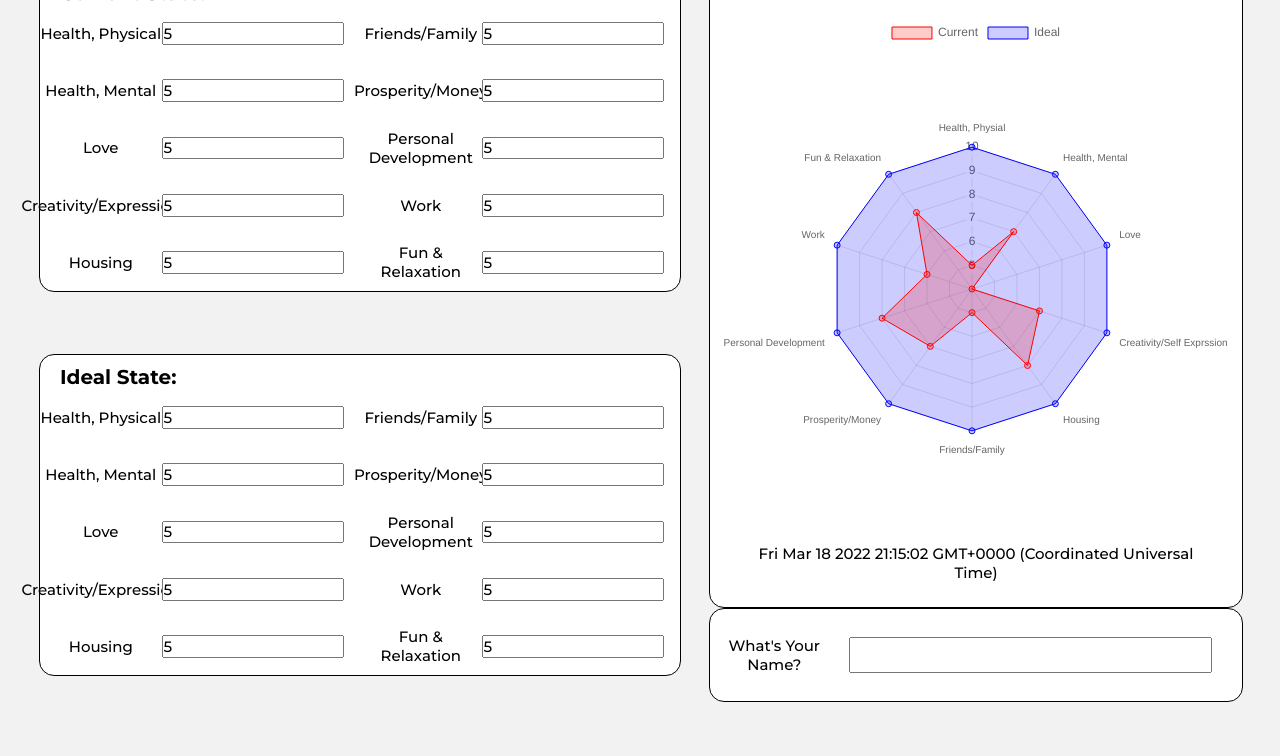
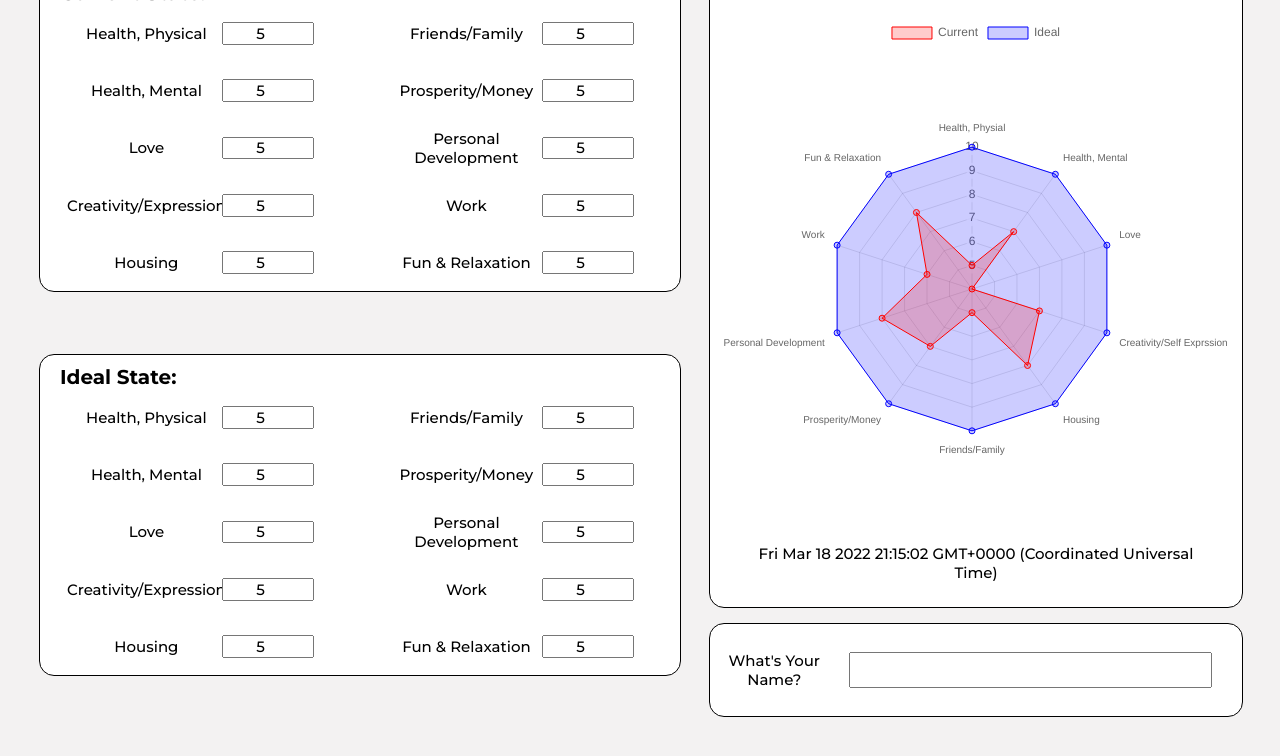
Before and after one commit to Evany226/wheel-of-life-enhanced, a plain HTML site: page index.html in a window 1280 px wide. Shown: the part 182-938 px from the top of the page. Drawn offline with nearby package versions, Linux system fonts and the light colour scheme.

Commit message:
everything works great

```diff
--- a/style.css
+++ b/style.css
@@ -154,12 +154,13 @@
   justify-content: center;
   align-items: center;
   height: 100%;
- width: 40%;
+  width: 50%;
 }
 
 .state-input {
   height: 40%;
- width: 60%;
+  width: 30%;
+  text-align: center;
 }
 
 label {
@@ -201,7 +202,7 @@ input {
   display: flex;
   justify-content: center;
   align-items: center;
- width: 70%;
+  width: 100%;
   height: 50%;
   margin-right: 3rem;
 }
@@ -210,6 +211,7 @@ input {
   margin: 2rem;
   font-size: 3.5rem;
   width: 100%;
+  text-align: center;
 }
 
 .infoBox {
@@ -223,6 +225,7 @@ input {
   align-items: center;
   border: solid 1px var(--border);
   height: 10%;
+  margin: 1.5rem;
 }
 
 .infoText {
```
Lines whose indentation alone changed are shown as unchanged.
